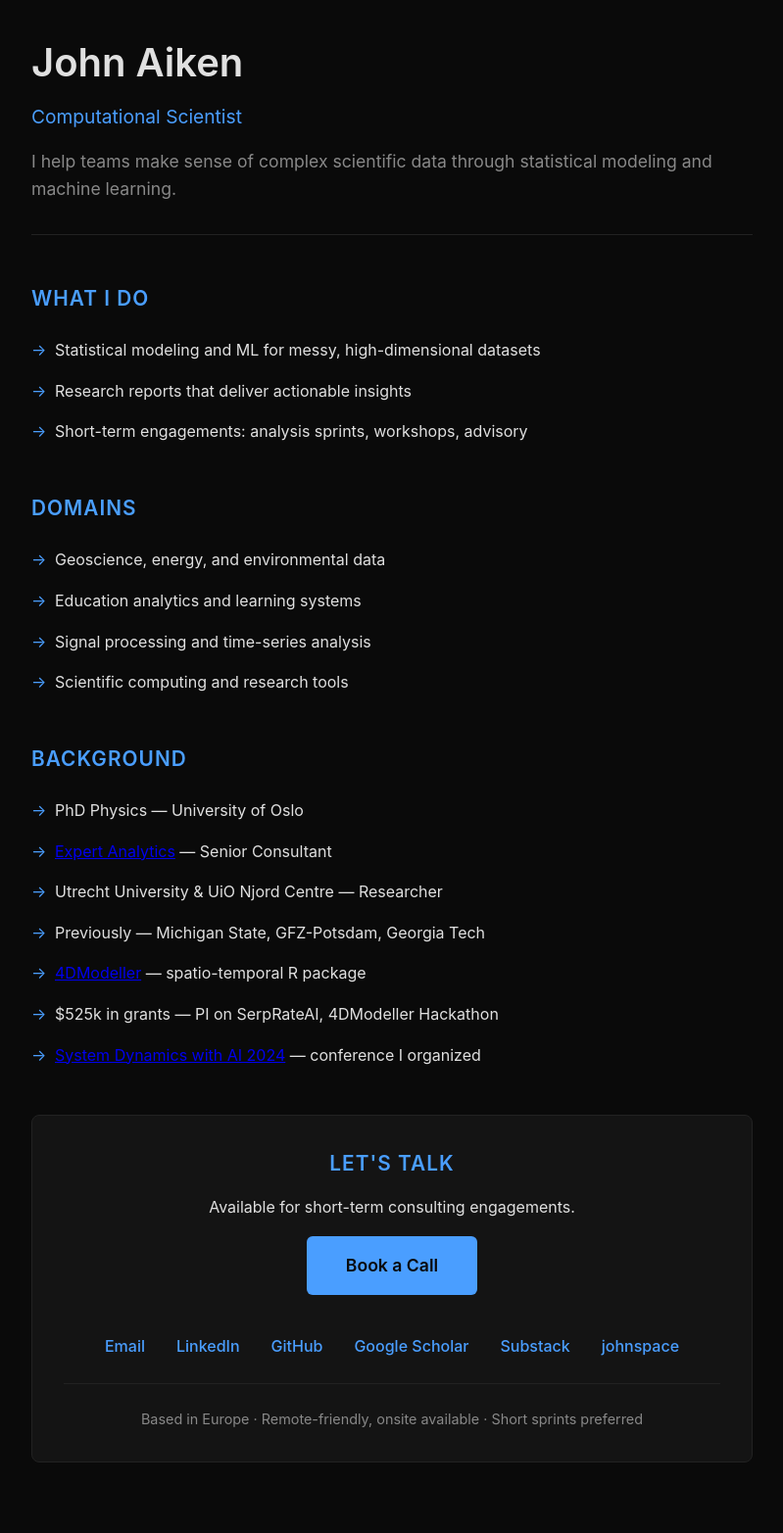
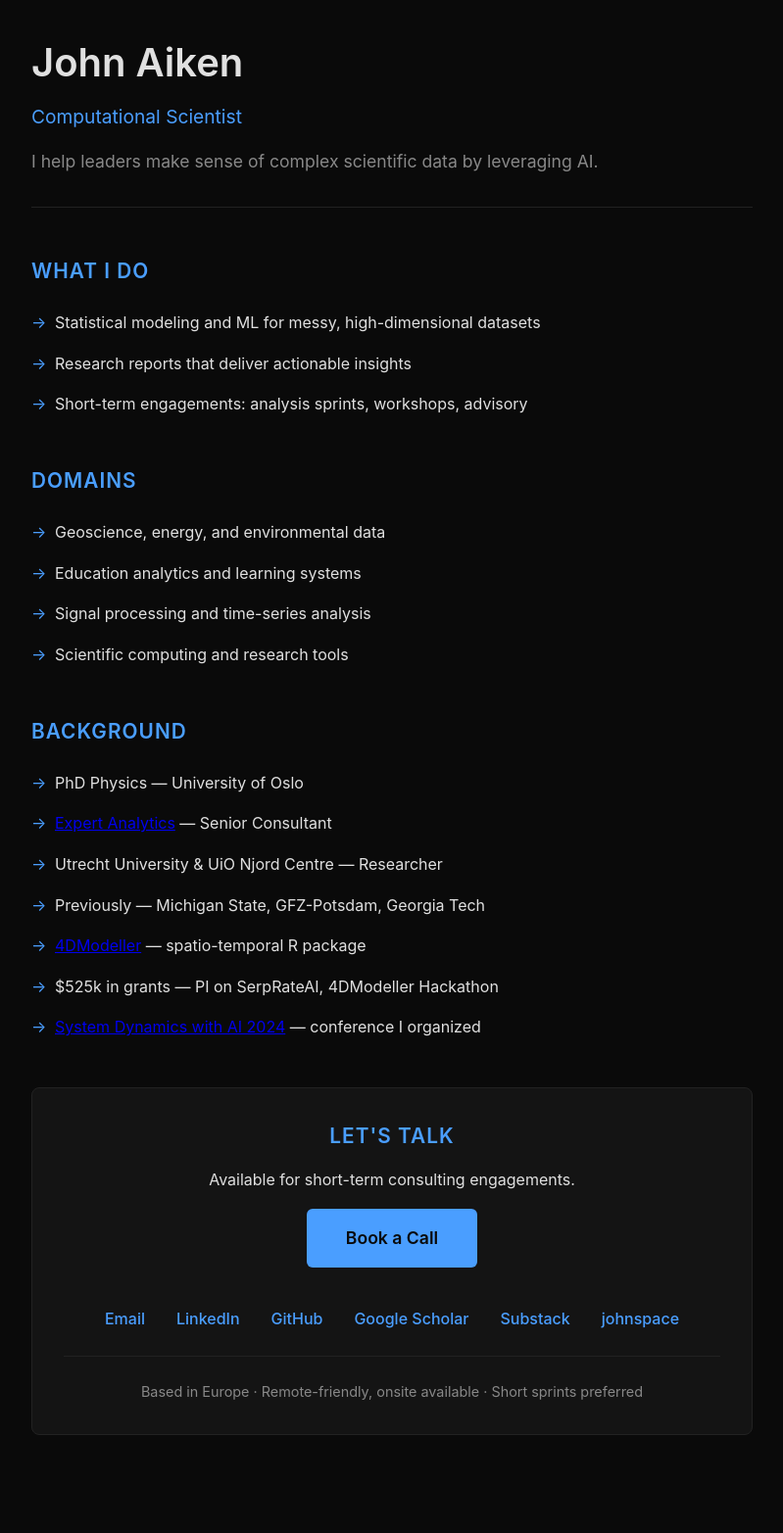
Before and after one commit to mnky9800n/mnky9800n.github.io, a Jekyll site: the page consulting.html, which Jekyll copies as it is, in a window 1280 px wide. Shown: the whole page at 98% size, without its empty margins (240-1039 px from the left). Built offline with Jekyll 4.4.1, drawn with Linux system fonts in a browser that asks for light colours; after the commit the page ends 1537 px from its top, so only the background shows below that.

Commit message:
Update tagline

```diff
--- a/consulting.html
+++ b/consulting.html
@@ -186,7 +186,7 @@
     <header>
         <h1>John Aiken</h1>
         <p class="tagline">Computational Scientist</p>
-        <p class="intro">I help teams make sense of complex scientific data through statistical modeling and machine learning.</p>
+        <p class="intro">I help leaders make sense of complex scientific data by leveraging AI.</p>
     </header>
 
     <section>
```
